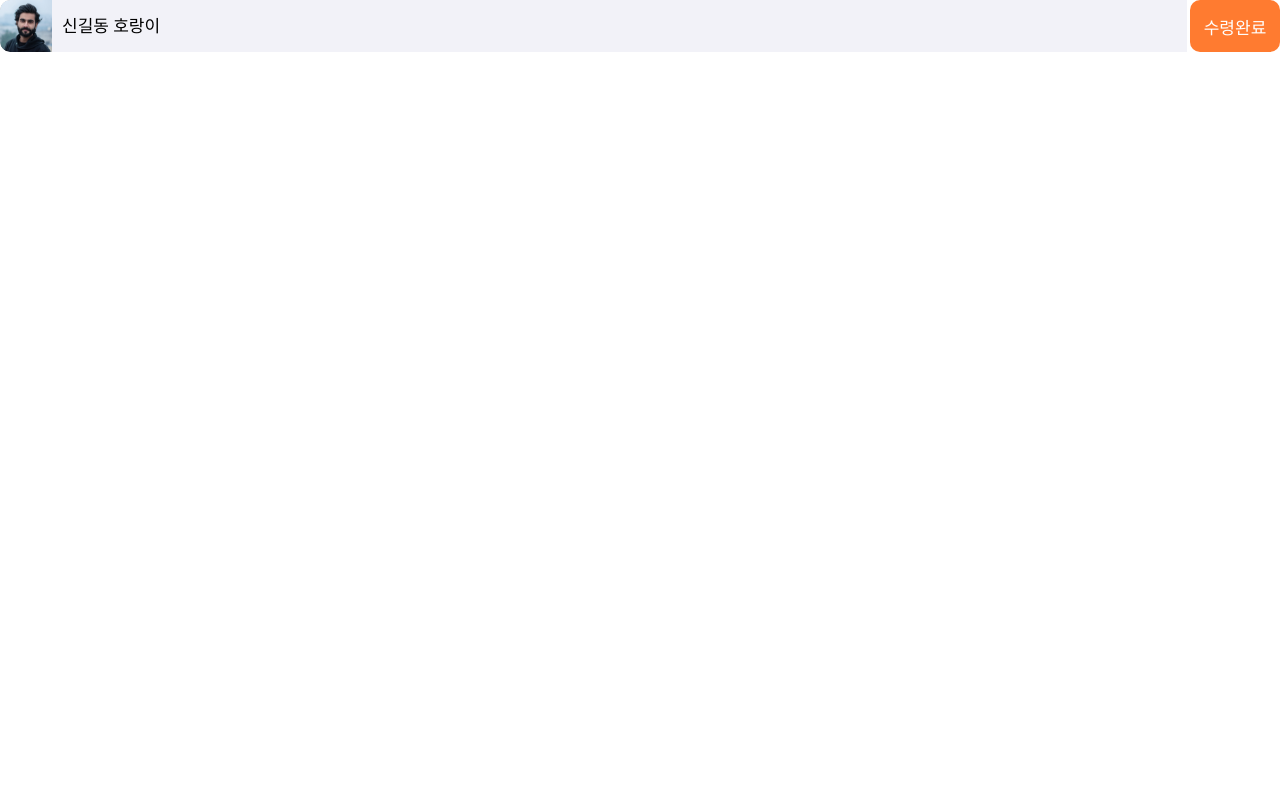
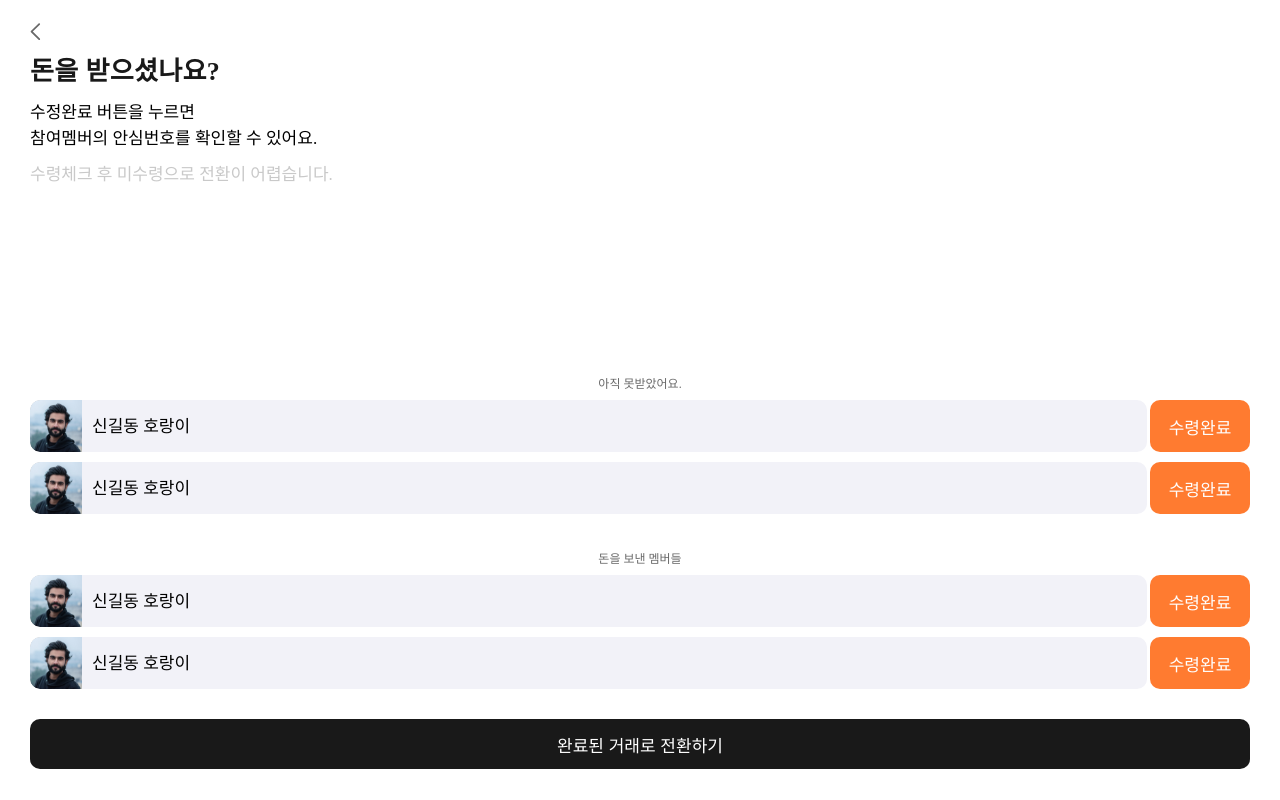
Before and after one commit to naeggeodo/naeggeodo-web, a Next.js app: page /check-deposit in a window 1280 px wide. Built offline with nearby package versions, Linux system fonts and the light colour scheme.

Commit message:
feat : 돈을 받으셨나요 페이지 ui 구현

```diff
--- a/src/components/check-deposit/CheckDepositItem.tsx
+++ b/src/components/check-deposit/CheckDepositItem.tsx
@@ -43,10 +43,11 @@ const StyledImg = styled(Image)`
 const NickNameWrapper = styled.div`
   display: flex;
   min-width: 115px;
-  width: 100%;
   align-items: center;
   padding-left: 10px;
+  width: 90%;
   height: 52px;
+  border-radius: 0px 10px 10px 0px;
   background-color: ${palette.bgGray};
 `;
 
--- a/src/components/check-deposit/CompleteDepositButton.tsx
+++ b/src/components/check-deposit/CompleteDepositButton.tsx
@@ -18,12 +18,13 @@ const Button = styled.button`
   border: none;
   outline: none;
   border-radius: 10px;
-  width: 100px;
+  max-width: 100px;
+  min-width: 80px;
+  width: 10%;
   height: 52px;
 
   @media ${responsive.compact} {
     font-size: 15px;
-    min-width: 70px;
   }
 `;
 
--- a/src/components/check-deposit/ConvertToCompletedButton.tsx
+++ b/src/components/check-deposit/ConvertToCompletedButton.tsx
@@ -28,10 +28,10 @@ const Button = styled.button`
   border-radius: 10px;
   font-size: 17px;
   max-height: 70px;
-  min-height: 30px;
+  min-height: 50px;
   min-width: 172px;
-  height: 9%;
   color: #ffffff;
+  margin-top: 30px;
 `;
 
 const CompletedButton = styled(Button)`
--- a/src/pages/check-deposit.tsx
+++ b/src/pages/check-deposit.tsx
@@ -1,12 +1,91 @@
+import Image from 'next/image';
 import React from 'react';
+import styled from 'styled-components';
+
 import CheckDepositItem from '../components/check-deposit/CheckDepositItem';
+import ConvertToCompletedButton from '../components/check-deposit/ConvertToCompletedButton';
+
+import prevBtn from '../assets/icons/prevbtn.svg';
+import palette from '../styles/palette';
+import responsive from '../styles/responsive';
 
 const CheckDeposit = () => {
   return (
-    <div>
-      <CheckDepositItem userNickName='신길동 호랑이' />
-    </div>
+    <Container>
+      <TitleContainer>
+        <Image src={prevBtn} width={11} height={24} layout='fixed' />
+        <Title>돈을 받으셨나요?</Title>
+        <p style={{ lineHeight: 1.5 }}>
+          수정완료 버튼을 누르면
+          <br />
+          참여멤버의 안심번호를 확인할 수 있어요.
+        </p>
+        <Notice>수령체크 후 미수령으로 전환이 어렵습니다.</Notice>
+      </TitleContainer>
+
+      <div style={{ marginTop: '195px' }}>
+        <DepositUserList>
+          <SmallTitle>아직 못받았어요.</SmallTitle>
+          <CheckDepositItem userNickName='신길동 호랑이' />
+          <CheckDepositItem userNickName='신길동 호랑이' />
+        </DepositUserList>
+
+        <DepositYetUsers>
+          <SmallTitle>돈을 보낸 멤버들</SmallTitle>
+          <CheckDepositItem userNickName='신길동 호랑이' />
+          <CheckDepositItem userNickName='신길동 호랑이' />
+        </DepositYetUsers>
+        <ConvertToCompletedButton />
+      </div>
+    </Container>
   );
 };
 
+const Container = styled.div`
+  display: flex;
+  flex-direction: column;
+  width: 100%;
+  font-size: 17px;
+  padding: 20px 30px;
+
+  @media ${responsive.compact} {
+    font-size: 15px;
+  }
+`;
+
+const TitleContainer = styled.div`
+  display: flex;
+  flex-direction: column;
+  gap: 15px;
+`;
+
+const Title = styled.p`
+  font-size: 26px;
+  color: ${palette.black};
+  font-family: 'SpoqaBold';
+  font-weight: 700;
+  letter-spacing: 0.35px;
+`;
+
+const Notice = styled.p`
+  color: ${palette.Gray};
+`;
+
+const DepositUserList = styled.div`
+  display: flex;
+  flex-direction: column;
+  gap: 10px;
+`;
+
+const DepositYetUsers = styled(DepositUserList)`
+  margin-top: 39px;
+`;
+
+const SmallTitle = styled.p`
+  font-size: 12px;
+  font-weight: 500;
+  color: ${palette.DarkGray};
+  text-align: center;
+`;
+
 export default CheckDeposit;
```
Also changed, not shown: 1 other file (tests, documents, lock files or other folders).
